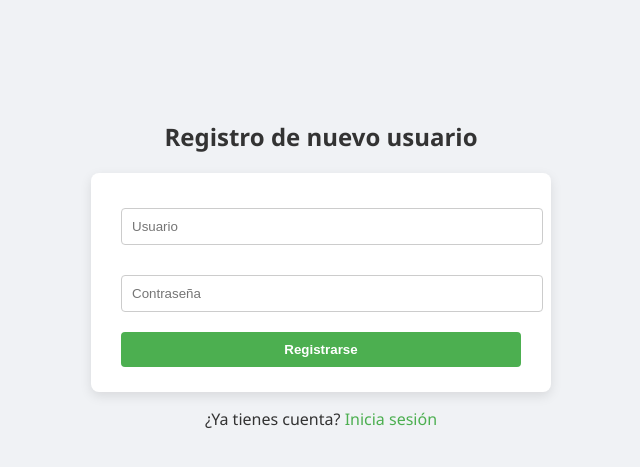
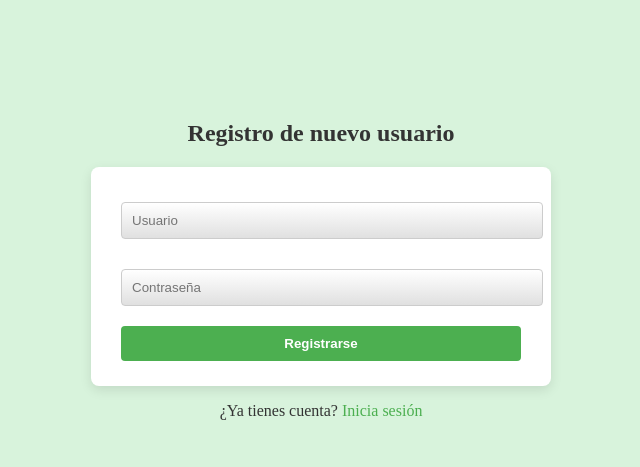
Before and after one commit to JIMENA-eng/web-con-flaks, a Flask app: page /register in a window 1280 px wide. Shown: the top 467 px of the page, without its empty margins (319-959 px from the left). Run offline with Flask 3, Linux system fonts and the light colour scheme.

```diff
--- a/static/style.css
+++ b/static/style.css
@@ -1,6 +1,6 @@
 body {
-    font-family: 'Segoe UI', Tahoma, Geneva, Verdana, sans-serif;
-    background: #f0f2f5;
+    font-family: 'Times New Roman', Times, serif;
+    background: #d8f3dc; /* Verde pastel */
     display: flex;
     flex-direction: column;
     align-items: center;
@@ -25,6 +25,7 @@ input[type="password"] {
     margin-bottom: 20px;
     border: 1px solid #ccc;
     border-radius: 4px;
+    background: linear-gradient(to bottom, #ffffff, #e0e0e0); /* Degradado blanco a gris claro */
 }
 
 button {
```
Also changed, not shown: 1 other file.
